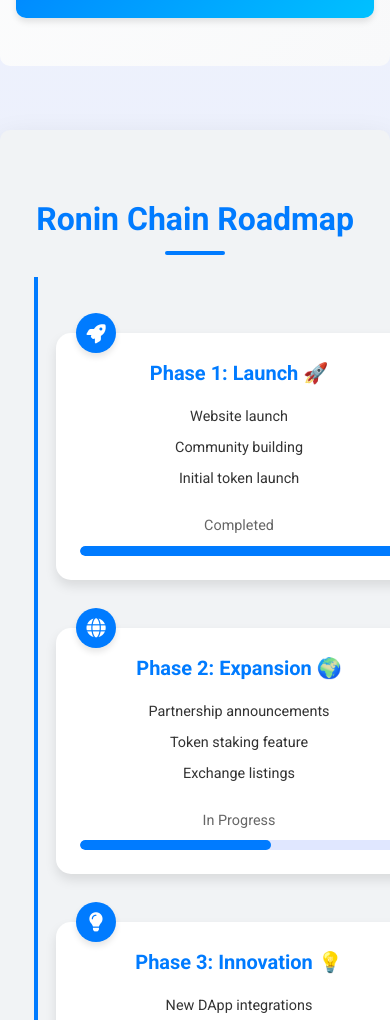
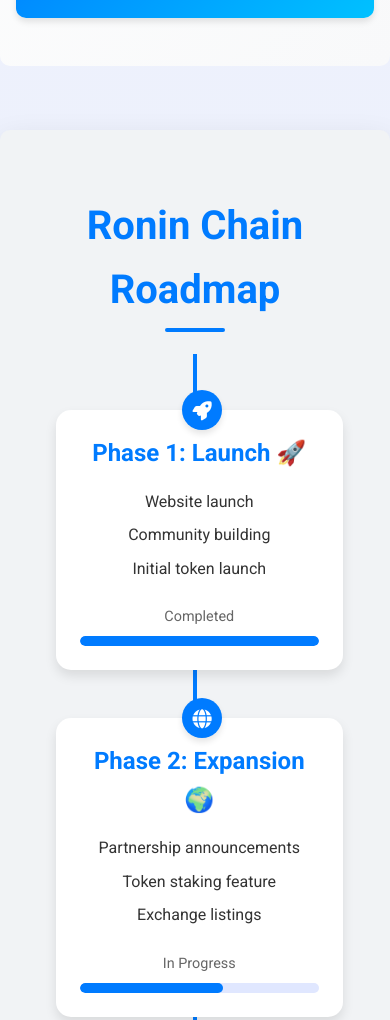
Before and after one commit to PAC-MAN-COIN/Ronnie, a website built with Vite: page index.html in a window 390 px wide. Shown: the part 3800-4820 px from the top of the page. Built offline with nearby package versions, Linux system fonts and the light colour scheme.

Commit message:
Update style.css

```diff
--- a/style.css
+++ b/style.css
@@ -495,7 +495,6 @@ a {
   border-radius: 20px;
   margin: 4rem auto;
   box-shadow: 0 10px 30px rgba(0, 0, 0, 0.1);
-  overflow: hidden; /* Prevent overflow */
 }
 
 .roadmap h2 {
@@ -628,40 +627,7 @@ a {
 /* Responsive Design */
 @media (max-width: 768px) {
   .timeline::before {
-    left: 20px; /* Move the timeline line to the left */
-  }
-
-  .timeline-phase {
-    padding-left: 40px; /* Adjust padding for mobile */
-  }
-
-  .phase-card {
-    width: 100%; /* Make cards full width on mobile */
-    margin-left: 0 !important;
-    margin-right: 0 !important;
-  }
-
-  .phase-icon {
-    left: 20px; /* Adjust icon position for mobile */
-    transform: translateX(0);
-  }
-
-  .roadmap h2 {
-    font-size: 2rem; /* Reduce font size for mobile */
-  }
-
-  .phase-content h3 {
-    font-size: 1.25rem; /* Reduce font size for mobile */
-  }
-
-  .phase-content ul li {
-    font-size: 0.9rem; /* Reduce font size for mobile */
-  }
-}
-/* Responsive Design */
-@media (max-width: 768px) {
-  .timeline::before {
-    left: 20px;
+    left: 50%;
   }
 
   .timeline-phase {
@@ -669,13 +635,13 @@ a {
   }
 
   .phase-card {
-    width: 100%;
+    width: 75%;
     margin-left: 0 !important;
     margin-right: 0 !important;
   }
 
   .phase-icon {
-    left: 20px;
+    left: 44%;
     transform: translateX(0);
   }
 }
```
